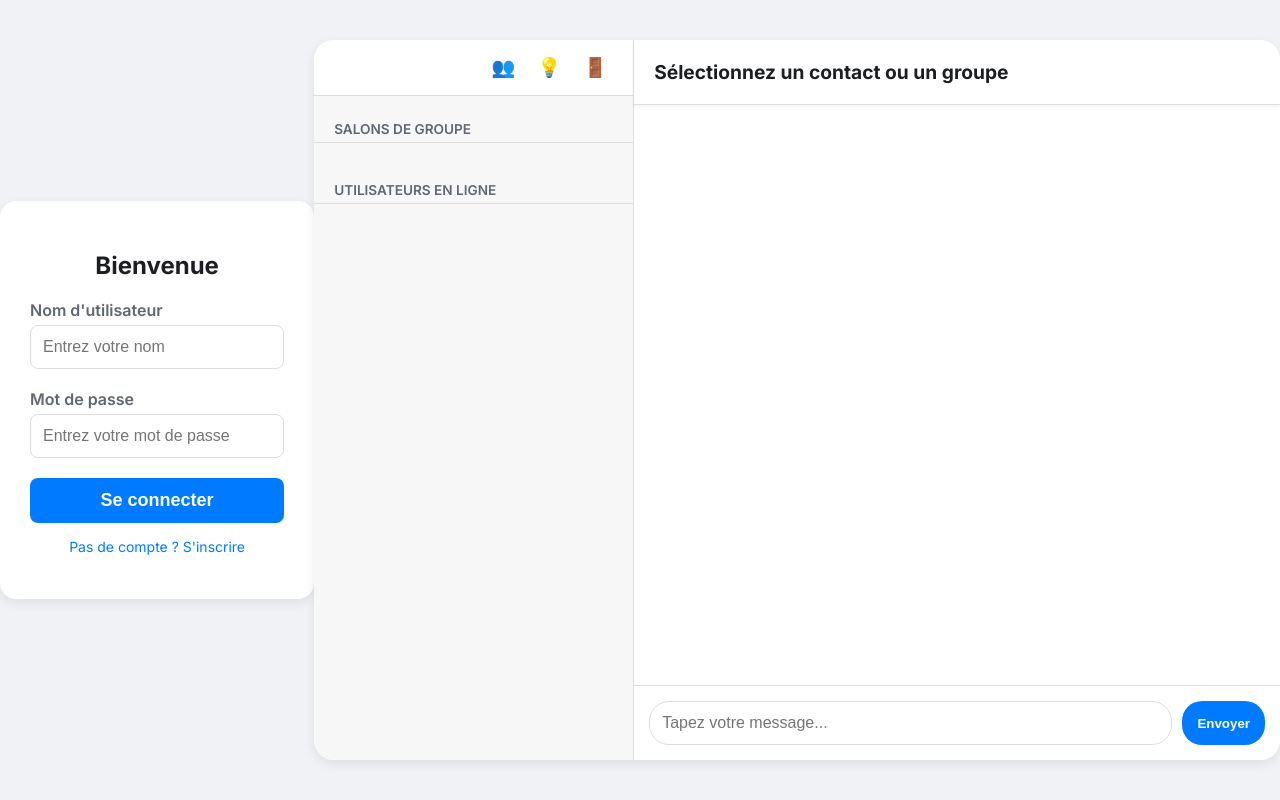
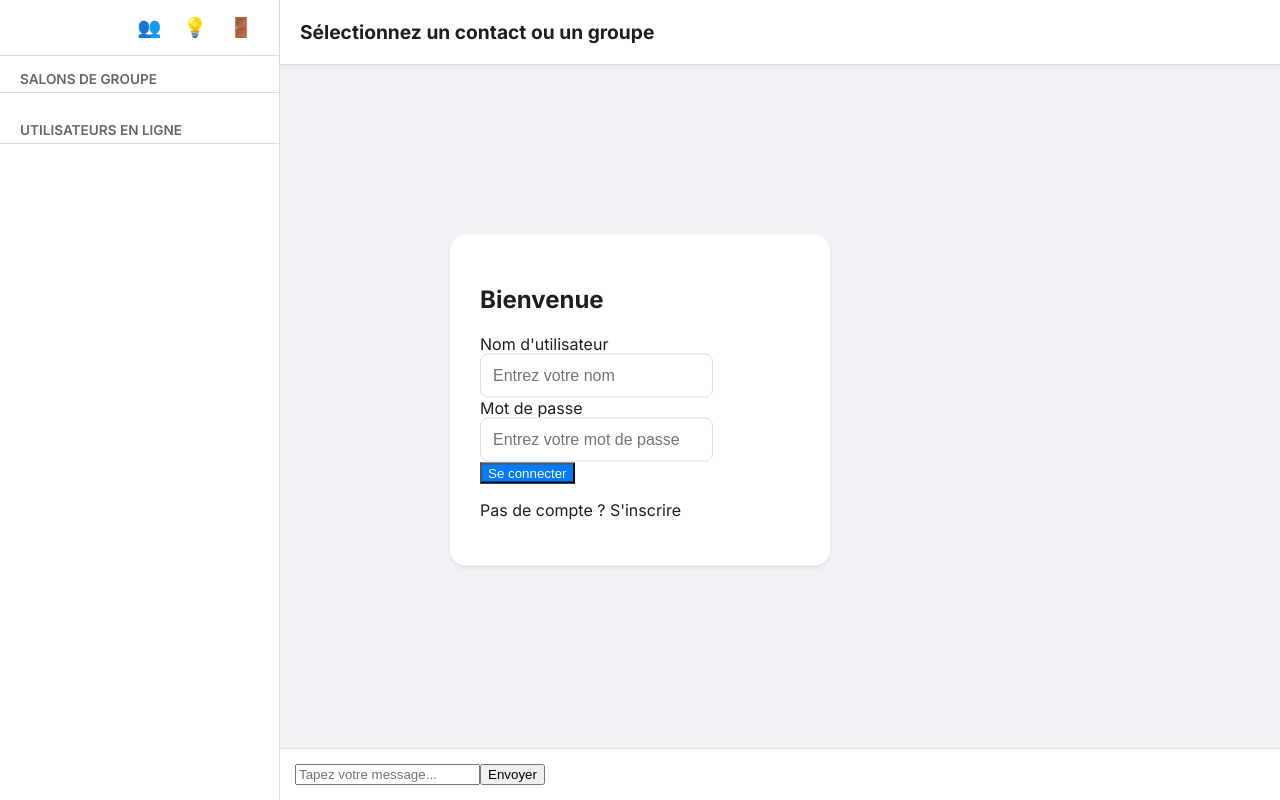
Before and after one commit to ibanpetit64-png/massagerie-html, a website: page index.html in a window 1280 px wide. Drawn offline with nearby package versions, Linux system fonts and the light colour scheme.

Commit message:
Update index.html

```diff
--- a/index.html
+++ b/index.html
@@ -3,7 +3,7 @@
 <head>
   <meta charset="UTF-8" />
   <meta name="viewport" content="width=device-width, initial-scale=1.0">
-  <title>Messagerie Moderne</title>
+  <title>Messagerie Immersive</title>
   <script src="https://cdn.socket.io/4.7.2/socket.io.min.js"></script>
   <link href="https://fonts.googleapis.com/css2?family=Inter:wght@400;600;700&display=swap" rel="stylesheet">
   <style>
@@ -16,13 +16,13 @@
         --card-bg: #ffffff;
         --text-color: #1c1e21;
         --subtle-text: #606770;
-        --sidebar-bg: #f7f7f7;
-        --contact-hover: #eaf3ff;
+        --sidebar-bg: #ffffff; /* Clair */
+        --contact-hover: #f1f1f1;
         --active-contact: #e0f0ff;
         --main-brand: #007bff;
         --message-mine: #007bff;
         --message-other: #e4e6eb;
-        --shadow-light: 0 4px 12px rgba(0, 0, 0, 0.08);
+        --shadow-light: 0 2px 4px rgba(0, 0, 0, 0.08);
         --border-color: #dddddd;
         --unread-bg: #f84d4d;
         --icon-color: #606770;
@@ -33,93 +33,62 @@
         --card-bg: #242526;
         --text-color: #e4e6eb;
         --subtle-text: #b0b3b8;
-        --sidebar-bg: #242526;
-        --contact-hover: #3a3b3c;
+        --sidebar-bg: #1f2022; /* Sombre */
+        --contact-hover: #2c2d2e;
         --active-contact: #3e5066;
         --main-brand: #3b82f6;
         --message-mine: #3b82f6;
         --message-other: #3a3b3c;
-        --shadow-light: 0 4px 12px rgba(0, 0, 0, 0.3);
+        --shadow-light: 0 2px 4px rgba(0, 0, 0, 0.3);
         --border-color: #3e4042;
         --unread-bg: #e04e4e;
         --icon-color: #b0b3b8;
     }
 
     /* ---------------------------------- */
-    /* 2. Styles Généraux */
+    /* 2. Styles Généraux et Layout 100% */
     /* ---------------------------------- */
     * { box-sizing: border-box; }
-    body {
+    body, html {
         margin: 0;
+        padding: 0;
         font-family: 'Inter', sans-serif;
         background: var(--bg-color);
         color: var(--text-color);
-        height: 100vh;
+        width: 100vw;
+        height: 100vh; /* Utilisation de toute la hauteur */
         display: flex;
         justify-content: center;
         align-items: center;
         transition: background 0.3s, color 0.3s;
     }
 
-    /* Boutons et Inputs */
-    .btn, .auth-btn {
-        padding: 10px 15px;
-        border: none;
-        border-radius: 8px;
-        font-weight: 600;
-        cursor: pointer;
-        transition: all 0.2s ease-in-out;
-    }
-    .auth-btn {
-        width: 100%;
-        padding: 12px;
-        background: var(--main-brand);
-        color: white;
-        font-size: 18px;
-    }
-    .auth-btn:hover { background: #0069d9; }
-
-    /* Card d'Authentification */
+    /* Card d'Authentification (Centrée, style moderne) */
     #auth-card {
         width: 380px;
         background: var(--card-bg);
         border-radius: 16px;
         box-shadow: var(--shadow-light);
         padding: 30px;
-        display: flex;
-        flex-direction: column;
-        align-items: center;
+        z-index: 10;
+        /* Reste centré même quand l'app est affichée */
+        position: absolute;
+        top: 50%;
+        left: 50%;
+        transform: translate(-50%, -50%);
     }
-    .input-group { margin-bottom: 20px; width: 100%; }
-    .input-group label { display: block; font-weight: 600; margin-bottom: 5px; color: var(--subtle-text); }
-    .input-group input {
+
+    /* Application de Messagerie (Plein écran) */
+    #app {
+        display: none; /* Caché par défaut */
         width: 100%;
-        padding: 12px;
-        border: 1px solid var(--border-color);
-        border-radius: 8px;
+        height: 100%;
         background: var(--card-bg);
-        color: var(--text-color);
-        font-size: 16px;
-        transition: border-color 0.3s;
+        overflow: hidden;
+        display: grid;
+        grid-template-columns: minmax(280px, 20%) 1fr; /* Sidebar plus flexible */
     }
-    .switch-auth { margin-top: 15px; font-size: 14px; color: var(--main-brand); cursor: pointer; }
-    .switch-auth:hover { text-decoration: underline; }
 
-    /* ---------------------------------- */
-    /* 3. Application de Chat */
-    /* ---------------------------------- */
-    #app {
-        display: none;
-        width: 95%;
-        max-width: 1300px;
-        height: 90vh;
-        background: var(--card-bg);
-        border-radius: 20px;
-        box-shadow: var(--shadow-light);
-        overflow: hidden;
-        grid-template-columns: 320px 1fr;
-        display: grid;
-    }
     /* Panneau de Contacts (Sidebar) */
     #contacts-panel {
         background: var(--sidebar-bg);
@@ -127,29 +96,22 @@
         overflow-y: auto;
         display: flex;
         flex-direction: column;
-        padding-bottom: 20px;
+        padding-bottom: 10px;
     }
     #sidebar-header {
+        position: sticky;
+        top: 0;
         padding: 15px 20px;
         border-bottom: 1px solid var(--border-color);
         display: flex;
         justify-content: space-between;
         align-items: center;
-        background: var(--card-bg);
+        background: var(--sidebar-bg);
+        z-index: 5;
     }
     #user-profile { font-weight: 700; font-size: 1.1em; }
-    #options-menu {
-        display: flex;
-        gap: 10px;
-    }
-    .icon-btn {
-        background: transparent;
-        border: none;
-        color: var(--icon-color);
-        font-size: 1.2em;
-        cursor: pointer;
-        transition: color 0.2s;
-    }
+    #options-menu { display: flex; gap: 10px; }
+    .icon-btn { background: transparent; border: none; color: var(--icon-color); font-size: 1.2em; cursor: pointer; transition: color 0.2s; }
     .icon-btn:hover { color: var(--main-brand); }
 
     .section-title {
@@ -158,14 +120,14 @@
         font-size: 0.85em;
         font-weight: 600;
         padding: 10px 20px 5px;
-        margin-top: 15px;
+        margin-top: 5px;
         border-bottom: 1px solid var(--border-color);
     }
     .contact-container { padding: 0 5px; }
 
     .contact {
         padding: 12px 15px;
-        margin-bottom: 4px;
+        margin-bottom: 2px;
         cursor: pointer;
         font-weight: 500;
         border-radius: 8px;
@@ -177,9 +139,6 @@
     .contact:hover { background: var(--contact-hover); }
     .contact.active { background: var(--active-contact); color: var(--main-brand); font-weight: 600;}
 
-    .contact-info span:first-child { font-size: 1em; }
-    .contact-info span:last-child { color: var(--subtle-text); font-size: 0.8em; margin-left: 5px; }
-
     .unread-count {
         background: var(--unread-bg);
         color: white;
@@ -189,10 +148,9 @@
         line-height: 1;
         font-weight: 700;
     }
-    .contact.active .unread-count { background: white; color: var(--unread-bg); }
 
-    /* Fenêtre de Chat */
-    #chat-window { display: flex; flex-direction: column; }
+    /* Fenêtre de Chat (prend l'espace restant) */
+    #chat-window { display: flex; flex-direction: column; height: 100%; }
     #current-contact-header {
         padding: 20px;
         border-bottom: 1px solid var(--border-color);
@@ -200,6 +158,9 @@
         font-weight: bold;
         background: var(--card-bg);
         box-shadow: 0 2px 4px rgba(0, 0, 0, 0.05);
+        position: sticky;
+        top: 0;
+        z-index: 5;
     }
     #messages {
         flex-grow: 1;
@@ -207,32 +168,19 @@
         overflow-y: auto;
         display: flex;
         flex-direction: column;
+        background: var(--bg-color); /* Utilise la couleur de fond générale pour le corps du chat */
     }
     #input-area {
         display: flex;
         padding: 15px;
         border-top: 1px solid var(--border-color);
         background: var(--card-bg);
+        position: sticky;
+        bottom: 0;
+        z-index: 5;
     }
-    #msg-input {
-        flex-grow: 1;
-        padding: 12px;
-        border: 1px solid var(--border-color);
-        border-radius: 20px;
-        margin-right: 10px;
-        font-size: 16px;
-        background: var(--card-bg);
-        color: var(--text-color);
-    }
-    #send-btn {
-        background: var(--main-brand);
-        color: white;
-        font-weight: bold;
-        border-radius: 20px;
-    }
-    #send-btn:hover { background: #0069d9; }
 
-    /* Bulles de Message */
+    /* Styles de bulles (inchangés mais intégrés au thème) */
     .message {
         max-width: 65%;
         padding: 10px 15px;
@@ -242,29 +190,23 @@
         word-wrap: break-word;
         box-shadow: 0 1px 1px rgba(0, 0, 0, 0.05);
     }
-    .message.mine {
-        align-self: flex-end;
-        background: var(--message-mine);
-        color: white;
-        border-bottom-right-radius: 4px;
+    .message.mine { align-self: flex-end; background: var(--message-mine); color: white; border-bottom-right-radius: 4px; }
+    .message.other { align-self: flex-start; background: var(--message-other); color: var(--text-color); border-bottom-left-radius: 4px; }
+    .message-info { font-size: 0.7em; margin-top: 5px; opacity: 0.7; text-align: right; color: inherit; }
+    .message-sender { font-weight: 700; font-size: 0.85em; margin-bottom: 3px; }
+
+    /* AUTH INPUTS (Rendus plus propres) */
+    .input-group input {
+        border: 1px solid var(--border-color);
+        border-radius: 8px;
+        background: var(--card-bg);
+        color: var(--text-color);
+        padding: 12px;
+        font-size: 16px;
     }
-    .message.other {
-        align-self: flex-start;
-        background: var(--message-other);
-        color: var(--text-color);
-        border-bottom-left-radius: 4px;
-    }
-    .message-info {
-        font-size: 0.7em;
-        margin-top: 5px;
-        opacity: 0.7;
-        text-align: right;
-        color: inherit;
-    }
-    .message.other .message-info { text-align: left; }
+    .auth-btn { background: var(--main-brand); color: white; }
+    .auth-btn:hover { background: #0069d9; }
 
-    /* Indicateur de groupe dans la bulle */
-    .message-sender { font-weight: 700; font-size: 0.85em; margin-bottom: 3px; }
 
   </style>
 </head>
@@ -318,7 +260,7 @@
 
   <script>
     // --- VARIABLES GLOBALES ---
-    const socket = io();
+    const socket = io(); // Se connecte au même hôte que la page est servie (fonctionne avec Render)
     let isLogin = true;
     let username = "";
     let currentContact = null;
@@ -345,7 +287,7 @@
     const themeToggleBtn = document.getElementById("theme-toggle");
     const logoutBtn = document.getElementById("logout-btn");
 
-    // --- LOGIQUE D'INTERFACE ET UTILITAIRES ---
+    // --- LOGIQUE D'INTERFACE ET UTILITAIRES (inchangés, mais s'adaptent au nouveau DOM) ---
 
     function formatTime(date) {
         if (!date) return '';
@@ -515,8 +457,11 @@
       }
 
       username = user;
+
+      // Cache la carte d'auth et affiche l'application
       authCard.style.display = "none";
       appEl.style.display = "grid";
+
       userProfileEl.textContent = `Bienvenue, ${username}`;
 
       socket.connect();
```
